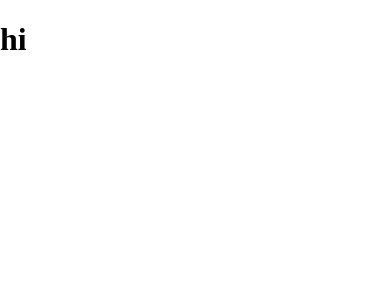
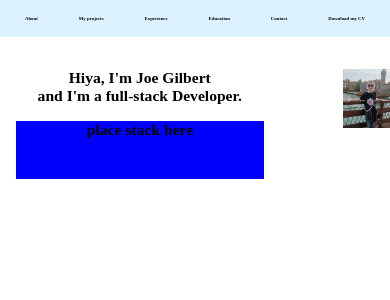
Before and after one commit to joeglDev/Developer-Portfolio-Joe-Gilbert, a Vue app in the folder vue-project/: page /about in a window 390 px wide. Before the commit this address had no page. Shown: the top 300 px of the page. Built offline with nearby package versions, Linux system fonts and the light colour scheme.

Commit message:
navbar and about sections started

```diff
--- a/vue-project/src/App.vue
+++ b/vue-project/src/App.vue
@@ -1,10 +1,12 @@
 <script setup lang="ts">
 import { RouterLink, RouterView } from 'vue-router'
 import NavBar from './components/NavBar.vue';
+import About from './components/About.vue';
 </script>
 
 <template>
  <NavBar></NavBar>
+ <About></About>
 </template>
 
 <style>@import './CSS/App.css'</style>
--- /dev/null
+++ b/vue-project/src/CSS/About.css
@@ -0,0 +1,60 @@
+.header__intro__section {
+    margin-top: 5rem;
+}
+
+.about__grid__container {
+    display: grid;
+    grid-gap: 1rem;
+    grid-template-areas:
+            "header__intro__h1  header__intro__img "
+            "header__intro__tech header__intro__img ";
+}
+
+.header__intro__h1 {
+    margin: 1rem;
+    font-size: 3vw;
+    text-align: center;
+    height: 50%;
+    grid-row: 1;
+}
+
+.header__intro__img {
+    margin: 1rem;
+    grid-row: 1/2;
+
+}
+
+.header__intro__tech {
+    background-color: blue;
+    width: 100%;
+    height: 100%;
+    top: 1rem;
+
+}
+
+@media only screen and (max-width: 600px) {
+
+    .about__flex__container {
+        display: block;
+    }
+
+    .header__intro__section {
+        margin-top: 1rem;
+    }
+
+
+.header__intro__h1 {
+
+    font-size: 4vw;
+
+}
+.header__intro__img {
+    position: relative;
+    width: 50%;
+    height: 50%;
+    left: 25%;
+    margin-left: auto;
+    margin-right: auto;
+}
+
+}
--- /dev/null
+++ b/vue-project/src/CSS/NavBar.css
@@ -0,0 +1,62 @@
+/*Navigation bar*/
+
+Nav ul {
+  list-style-type: none;
+  display: flex;
+  flex-direction: row;
+  justify-content: space-evenly;
+  margin: 0;
+  padding: 0;
+  overflow: hidden;
+  background-color: #dcf3ff;
+  /*#333 */
+  position: fixed;
+  top: 0;
+  width: 100%;
+}
+
+Nav li {
+  fill: rgb(55, 110, 230);
+}
+
+Nav li a {
+  display: inline-block;
+  color: black;
+  text-align: center;
+  padding: 1rem;
+  text-decoration: none;
+  font-weight: 900;
+  font-size: 1.2vw;
+}
+
+Nav li a:hover {
+  background-color: rgb(55, 110, 230);
+  color: white;
+}
+
+/* Header*/
+.header__intro__section__mobile {
+  display: none;
+}
+
+@media only screen and (max-width: 600px) {
+
+  Nav {
+    max-width: 100%;
+
+  }
+
+  Nav ul {
+    flex-direction: row;
+    position: relative;
+      width: 100%;
+  }
+
+  Nav li a {
+    font-size: 1.25vw;
+    margin-right: auto;
+    margin-left: auto;
+    width: 100% /6;
+  }
+
+}
--- /dev/null
+++ b/vue-project/src/components/About.vue
@@ -0,0 +1,22 @@
+<script setup lang="ts">
+
+</script>
+
+<template>
+    <section class="header__intro__section" id="about">
+        <div class="about__grid__container">
+            <h1 class="header__intro__h1">Hiya, I'm Joe Gilbert <br> and I'm a full-stack Developer.<span>
+                    <div class="header__intro__tech">
+                        <p>place stack here</p>
+                    </div>
+                </span></h1>
+            <img class="header__intro__img" src="../assets/img_1.jpg"
+                alt="an image of myself on holiday in Murano, Venice, Italy">
+
+        </div>
+    </section>
+</template>
+
+<style>
+@import '../CSS/About.css'
+</style>
--- a/vue-project/src/components/NavBar.vue
+++ b/vue-project/src/components/NavBar.vue
@@ -3,5 +3,21 @@
 </script>
 
 <template>
-    <h1>hi</h1>
+    <nav>
+        <ul>
+            <li><a href="#about">About</a></li>
+            <li><a href="#projects">My projects</a></li>
+            <li><a href="#experience">Experience</a></li>
+            <li><a href="#education">Education</a></li>
+            <li><a href="#contact">Contact</a></li>
+            <li><a target="_blank" href="https://www.dropbox.com/s/x2in4iz3di30gej/2022-11-CV-JG-V12.pdf?dl=0"
+                    download="file">Download my CV</a></li>
+        </ul>
+    </nav>
+
+
 </template>
+
+<style>
+@import '../CSS/NavBar.css'
+</style>
```
Also changed, not shown: vue-project/src/assets/img_1.jpg (added).
